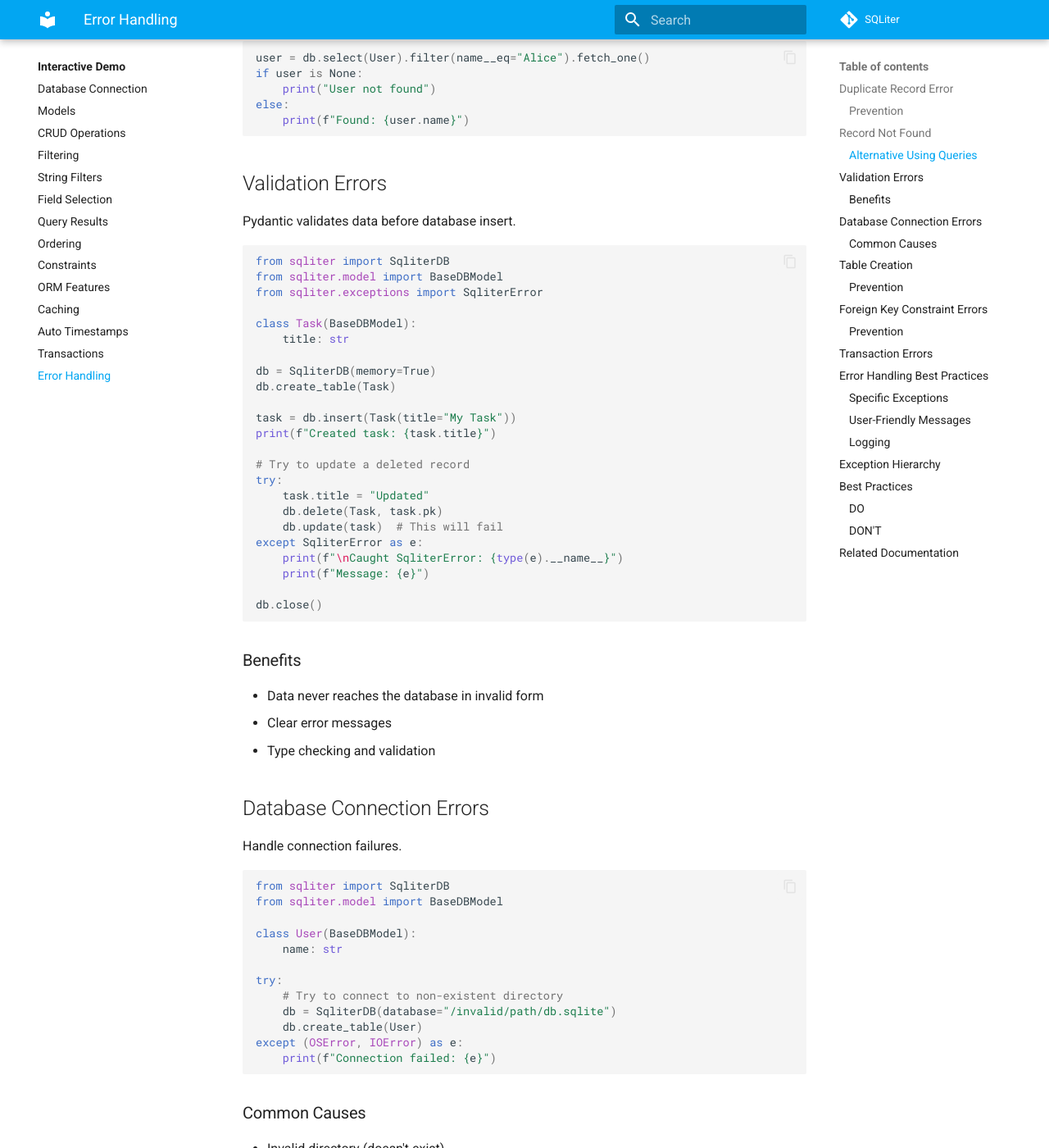
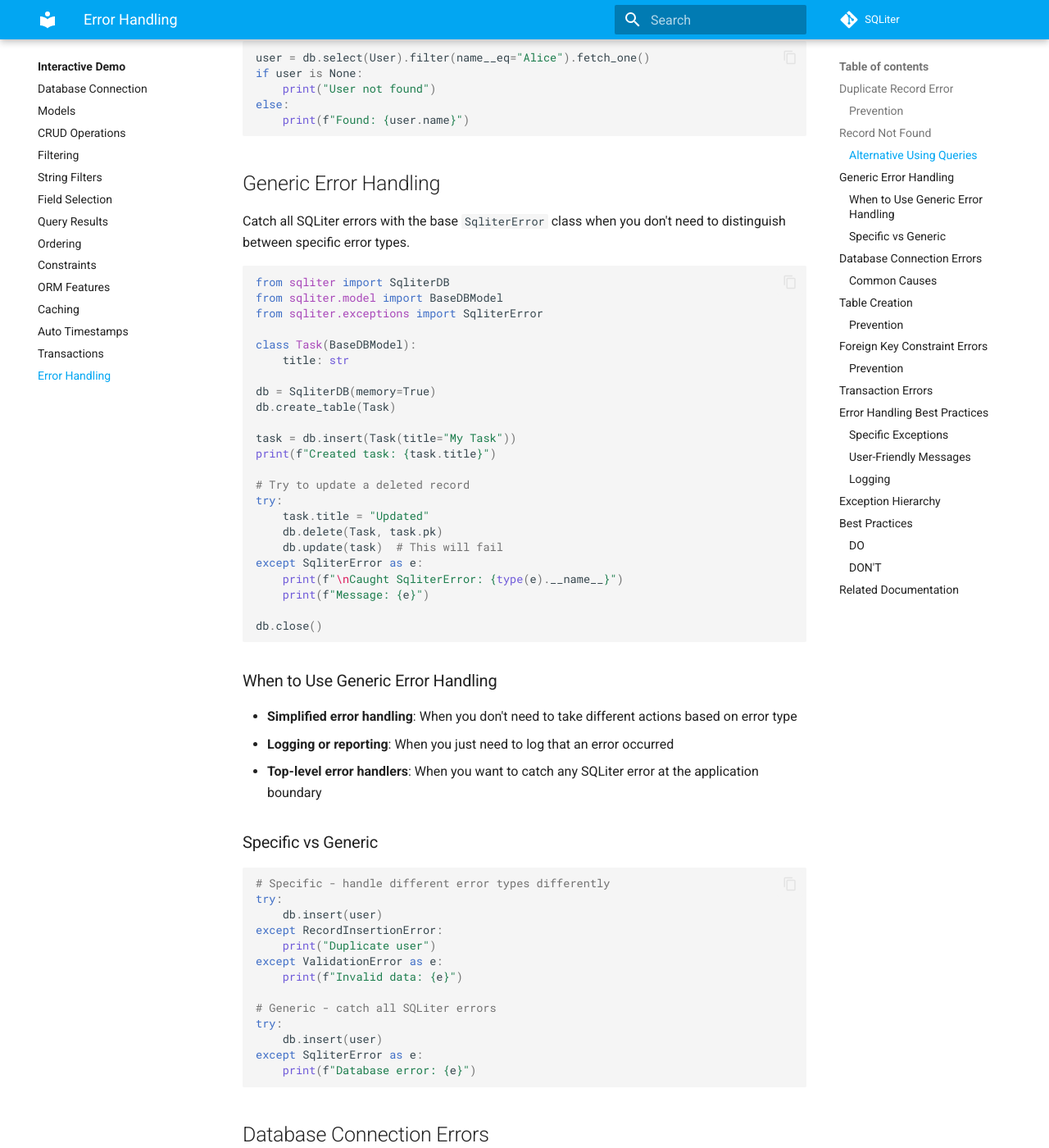
Before and after one commit to seapagan/sqliter-py, an MkDocs documentation site: the page built from docs/tui-demo/errors.md, in a window 1280 px wide and 1400 px high, scrolled down 1684 px. Shown: the whole window at 82% size. Built offline with MkDocs 1.6.1 and Material for MkDocs 9.7.7, drawn with Linux system fonts in a browser that asks for light colours; plug-ins that fetch from the network failed and are left out; comment, search, counter and statistics services are not loaded.

Commit message:
docs: fix misleading section title - was 'Validation Errors'
Changed section title from 'Validation Errors' to 'Generic Error Handling'
to match what the demo actually demonstrates.

The demo (_run_generic_error_handling) shows catching the base SqliterError
class, not Pydantic validation errors. Updated:
- Section title and description
- Benefits section (changed from validation-specific to generic error handling)
- Added comparison example showing specific vs generic error handling

Demo code did not need changes as it was already correct.

````diff
--- a/docs/tui-demo/errors.md
+++ b/docs/tui-demo/errors.md
@@ -87,9 +87,9 @@ else:
     print(f"Found: {user.name}")
 ```
 
-## Validation Errors
+## Generic Error Handling
 
-Pydantic validates data before database insert.
+Catch all SQLiter errors with the base `SqliterError` class when you don't need to distinguish between specific error types.
 
 ```python
 # --8<-- [start:validation-error]
@@ -119,11 +119,29 @@ db.close()
 # --8<-- [end:validation-error]
 ```
 
-### Benefits
+### When to Use Generic Error Handling
 
-- Data never reaches the database in invalid form
-- Clear error messages
-- Type checking and validation
+- **Simplified error handling**: When you don't need to take different actions based on error type
+- **Logging or reporting**: When you just need to log that an error occurred
+- **Top-level error handlers**: When you want to catch any SQLiter error at the application boundary
+
+### Specific vs Generic
+
+```python
+# Specific - handle different error types differently
+try:
+    db.insert(user)
+except RecordInsertionError:
+    print("Duplicate user")
+except ValidationError as e:
+    print(f"Invalid data: {e}")
+
+# Generic - catch all SQLiter errors
+try:
+    db.insert(user)
+except SqliterError as e:
+    print(f"Database error: {e}")
+```
 
 ## Database Connection Errors
 
````
